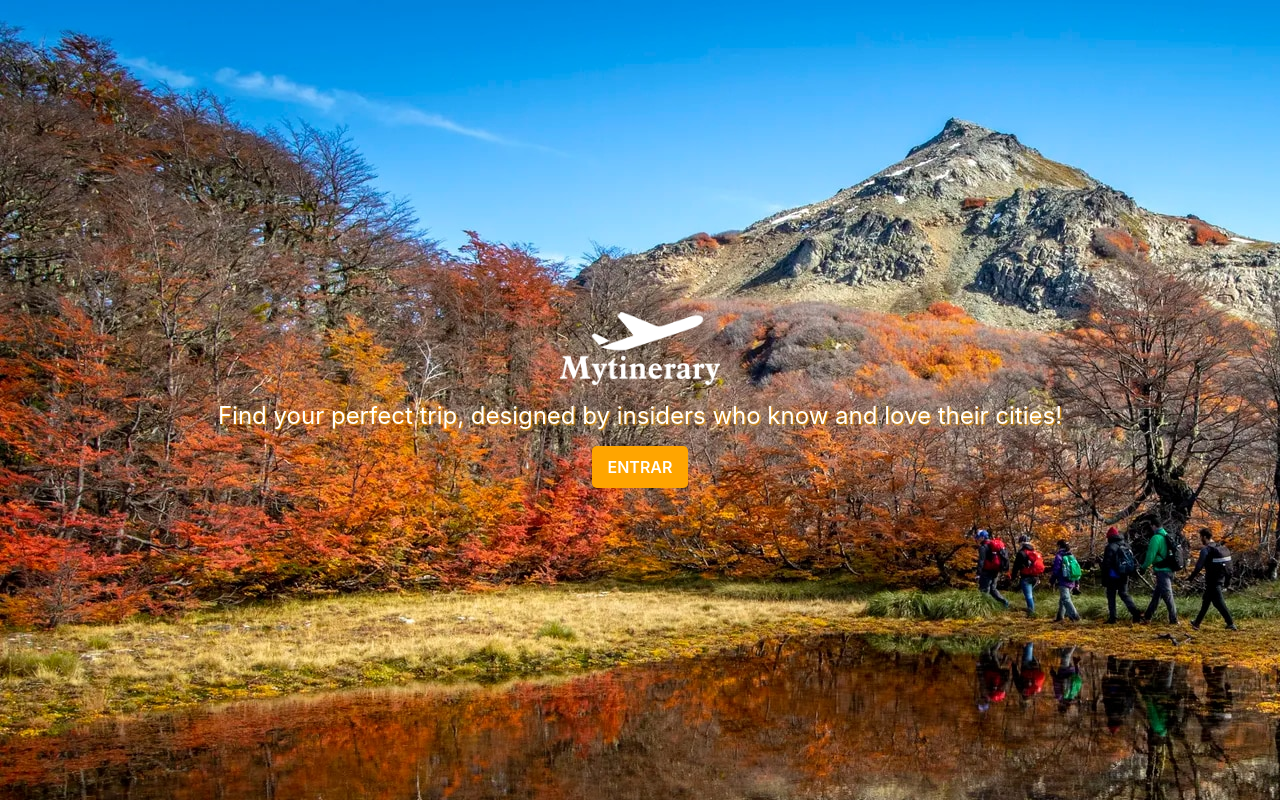
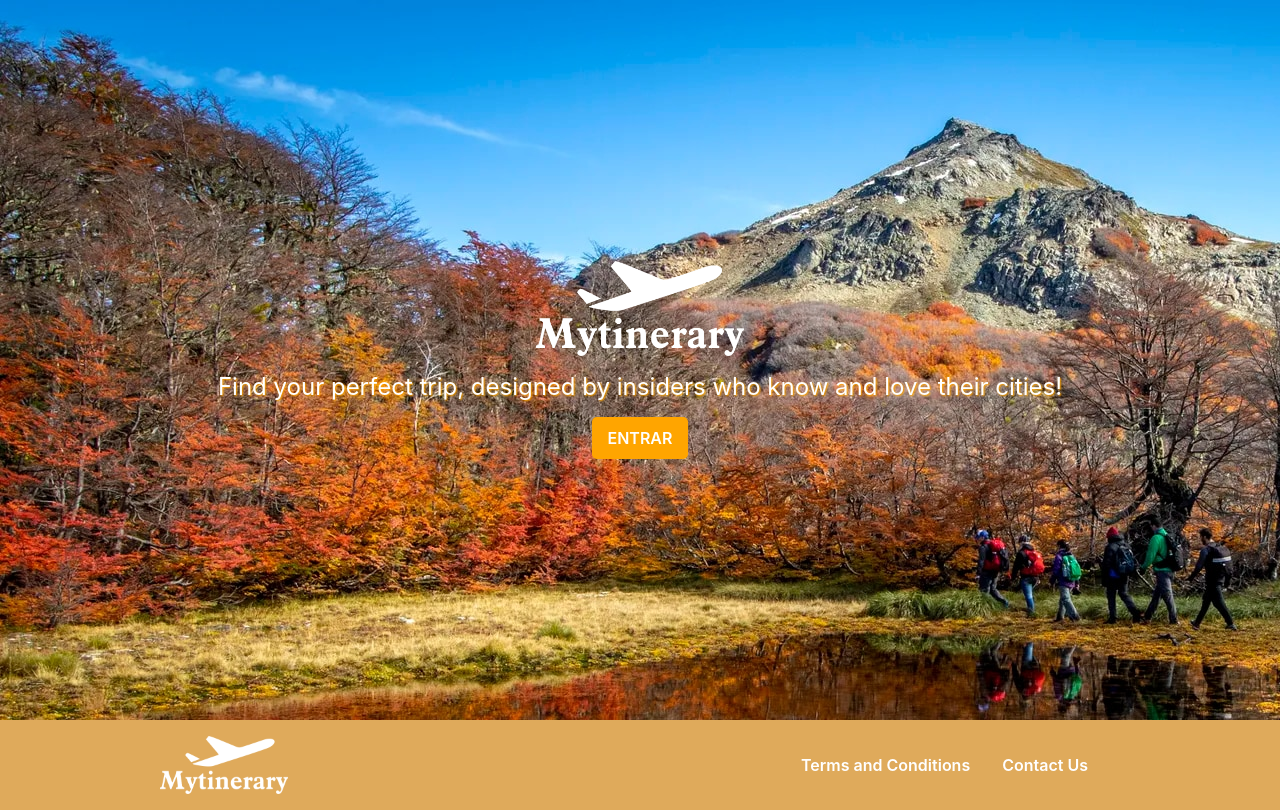
Before and after one commit to eugeniarossanigo/mytinerary-front, a React (Create React App) app: page / in a window 1280 px wide. Built offline with nearby package versions, Linux system fonts and the light colour scheme.

Commit message:
details in App fixed

```diff
--- a/src/pages/Welcome.js
+++ b/src/components/Welcome.js
@@ -1,6 +1,5 @@
 import '../styles/Welcome.css'
 import Logo from '../images/logo-2.png'
-import Home from '../pages/Home'
 
 function Welcome() {
   return (
@@ -9,7 +8,7 @@ function Welcome() {
             <div className="Welcome-text">
                 <img src={Logo}></img>
                 <p>Find your perfect trip, designed by insiders who know and love their cities!</p>
-                <a className="Welcome-btn" href={Home}>ENTRAR</a>
+                <a className="Welcome-btn" href="#">ENTRAR</a>
             </div>
         </div>
     </>
--- a/src/pages/App.js
+++ b/src/pages/App.js
@@ -1,9 +1,12 @@
-import Welcome from '../pages/Welcome';
+import '../styles/App.css';
+import Welcome from '../components/Welcome';
+import Footer from '../components/Footer';
 
 function App() {
   return (
     <>
       <Welcome />
+      <Footer />
     </>
   );
 }
--- a/src/pages/Home.js
+++ /dev/null
@@ -1,11 +0,0 @@
-import Footer from '../components/Footer';
-
-function Home() {
-  return (
-    <>
-      <Footer />
-    </>
-  );
-}
-
-export default Home;
--- /dev/null
+++ b/src/styles/App.css
@@ -0,0 +1,5 @@
+*{
+    padding: 0;
+    margin: 0;
+    box-sizing: border-box;
+}
--- a/src/styles/Footer.css
+++ b/src/styles/Footer.css
@@ -1,10 +1,6 @@
-*{
-    padding: 0;
-    margin: 0;
-    box-sizing: border-box;
-}
 .Footer-container{
-    background-color:rgb(105, 185, 105);
+    min-height: 10vh;
+    background-color:rgb(223, 170, 91);
     display: flex;
     justify-content: center;
 }
@@ -15,8 +11,8 @@ footer{
     align-items: center;
     padding: 1rem 0;
 }
-img{
-    width: 10rem;
+footer img{
+    width: 8rem;
 }
 .Footer-nav a{
     padding-right: 2rem;
@@ -24,3 +20,6 @@ img{
     font-size: 1rem;
     font-weight: 600;
 }
+.Footer-nav a:hover{
+    color: orangered;
+}
--- a/src/styles/Welcome.css
+++ b/src/styles/Welcome.css
@@ -1,31 +1,30 @@
-*{
-    padding: 0;
-    margin: 0;
-    box-sizing: border-box;
-
-}
 .Welcome-main{
+    width: 100%;
+    min-height: 90vh;
     background-image: url('../images/nature1.jpg');
-    height: 100vh;
+    background-repeat: no-repeat;
+    background-attachment: fixed;
     display: flex;
     justify-content: center;
 }
 .Welcome-text{
     display: flex;
     flex-direction: column;
+    align-items: center;
     justify-content: center;
-    align-items: center;
-    gap: 1rem;
+    /* margin-top: 20rem; */
+    gap: 1rem
 }
-img{
-    width: 14rem;
+.Welcome-main img{
+    width: 13rem;
 }
-p{
+.Welcome-text p{
     color: #fff;
     text-shadow: 1px 1px 2px orange;
     font-size: 1.5rem;
 }
-a{
+.Welcome-main a{
+    text-decoration: none;
     width: 6rem;
     padding: .7rem;
     background-color: orange;
@@ -37,6 +36,6 @@ a{
     font-weight: 600;
 }
 
-a:hover{
+.Welcome-main a:hover{
     background-color: orangered;
 }
```
